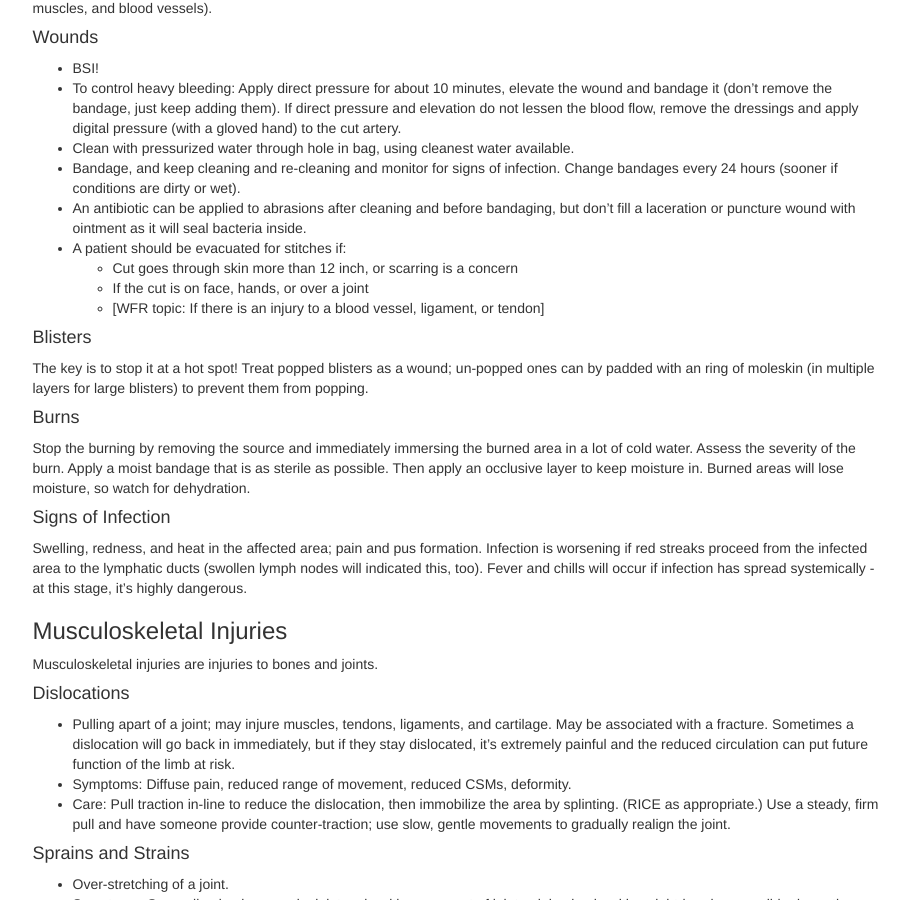
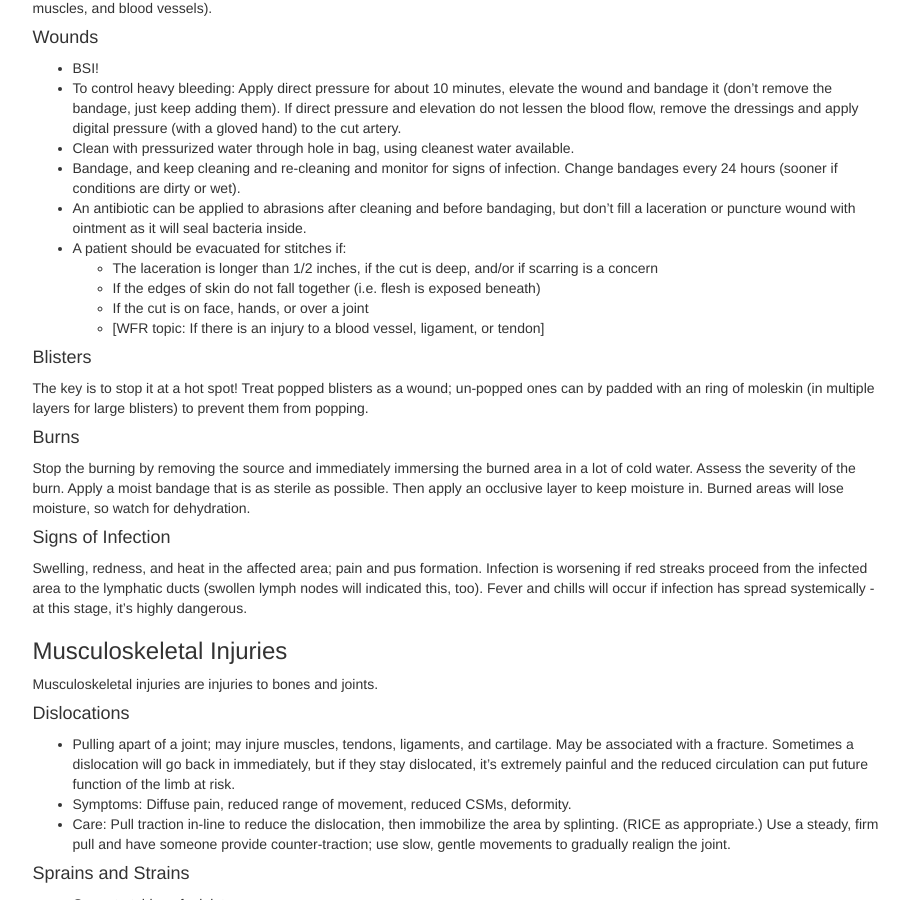
Before and after one commit to neo-project/global-blockchain-compliance-hub, a Jekyll site: the page built from _posts/1111-11-11-wilderness-first-aid.md, in a window 1280 px wide and 900 px high, scrolled down 3062 px. Shown: the whole window, without its empty margins (330-1239 px from the left). Built offline with Jekyll 4.4.1, drawn with Linux system fonts in a browser that asks for light colours; nearby versions of some CDN libraries; comment, search, counter and statistics services are not loaded.

Commit message:
Update 1111-11-11-wilderness-first-aid.md
-edited wounds section to be clearer on when stitches are needed

```diff
--- a/_posts/1111-11-11-wilderness-first-aid.md
+++ b/_posts/1111-11-11-wilderness-first-aid.md
@@ -155,7 +155,8 @@ Soft tissues are everything but the bones; common soft tissue injuries affect th
 - Bandage, and keep cleaning and re-cleaning and monitor for signs of infection. Change bandages every 24 hours (sooner if conditions are dirty or wet).
 - An antibiotic can be applied to abrasions after cleaning and before bandaging, but don't fill a laceration or puncture wound with ointment as it will seal bacteria inside.
 - A patient should be evacuated for stitches if:
-    - Cut goes through skin more than 12 inch, or scarring is a concern
+    - The laceration is longer than 1/2 inches, if the cut is deep, and/or if scarring is a concern
+    - If the edges of skin do not fall together (i.e. flesh is exposed beneath)
     - If the cut is on face, hands, or over a joint
     - [WFR topic: If there is an injury to a blood vessel, ligament, or tendon]
 
```
